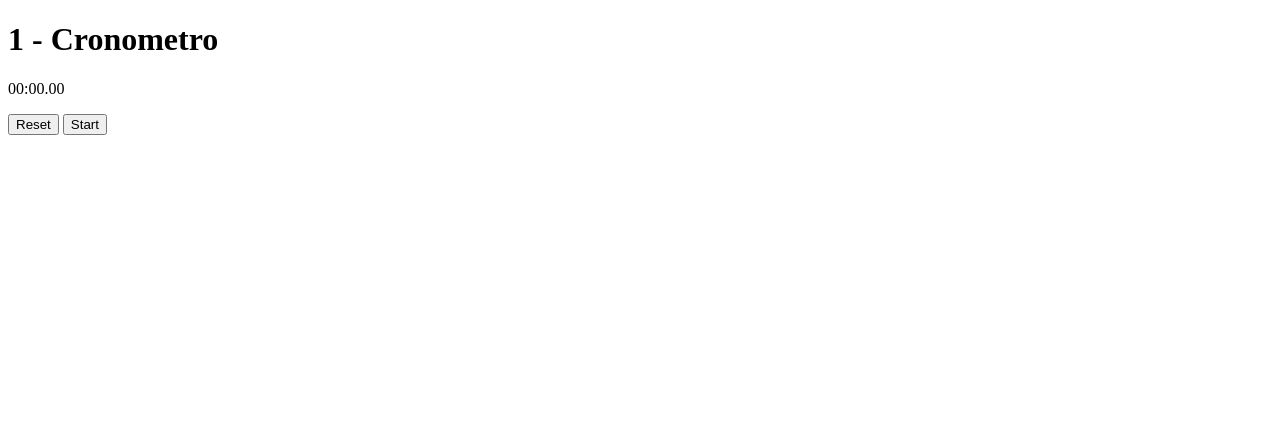
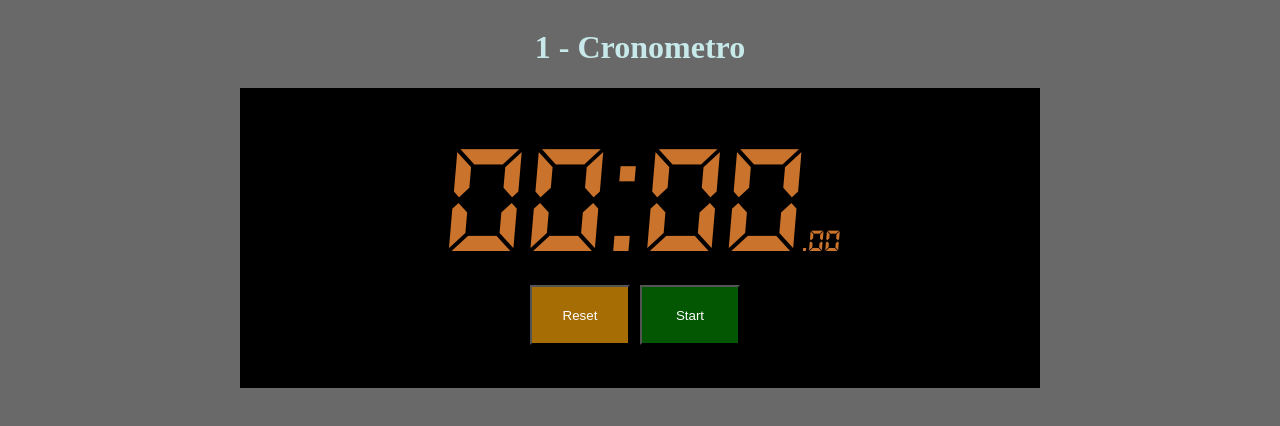
Before and after one commit to RFBruno/challenge-js, a plain HTML site: page index.html in a window 1280 px wide. Drawn offline with Linux system fonts and the light colour scheme.

Commit message:
layout update

```diff
--- a/index.html
+++ b/index.html
@@ -1,25 +1,28 @@
 <!DOCTYPE html>
 <html lang="en">
 <head>
+    <link rel="stylesheet" type="text/css  "href="./style.css">
     <meta charset="UTF-8">
     <meta http-equiv="X-UA-Compatible" content="IE=edge">
     <meta name="viewport" content="width=device-width, initial-scale=1.0">
     <title>Cronometro</title>
 </head>
 <body>
-    <h1>1 - Cronometro</h1>
 
-    <div class="fundo">
-        <div class= "tempo">
-        <p>00:00.00</p>
-        <p id ="tempo"></p>
+        <h1>1 - Cronometro</h1>
+        <div class="fundo">
+        <div class = "tempo row1">
+        <p id ="tempo">
+            <span>00:00</span>
+            <span class="mili">.00</span>
+        </p>
         </div>
 
-
-        <div class="Cronometro">
-            <button>Reset</button>
-            <button>Start</button>
-            </div>
+        <div class="Cronometro row2">
+        <button class = "btn reset">Reset</button>
+        <button class = "btn start">Start</button>
+        </div>
     </div>
+    <script>scr ="script.js"</script>
 </body>
 </html>
--- a/script.js
+++ b/script.js
@@ -0,0 +1 @@
+let setInterval =
--- a/style.css
+++ b/style.css
@@ -1,15 +1,30 @@
+@font-face {
+    font-family: "Fonte 007";
+    src: url("./DS-DIGIT.TTF");
+}
+h1{
+    color: rgb(200, 233, 233);
+}
+body{
+    display: flex;
+    justify-content:center;
+    flex-direction: column;
+    align-items: center;
+    background-color: dimgrey;
+}
+
 .fundo{
     display: flex;
     justify-content: center;
+    flex-direction: column;
     align-items: center;
 
-    width: 50%;
-    min-width: 400px;
-    height: 50%;
-    min-height: 400px;
+    width: 40%;
+    min-width: 800px;
+    min-height: 300px;
 
     background-color: black;
-    color: white;
+    color: rgb(202, 115, 44);
 }
 
 .row1{
@@ -19,9 +34,18 @@
 }
 
 .row1 #tempo{
-    font-size: 3rem;
+    font-size: 10rem;
+    font-family: "Fonte 007";
+    margin: 0px;
+    display: flex;
+    justify-content: center;
+    align-items:baseline;
 }
 
+#tempo .mili{
+    font-size: 2rem;
+
+}
 .row2{
     display: flex;
     justify-content: center;
@@ -29,16 +53,26 @@
 }
 
 .btn{
+    margin: 5px 10px 10px 0;
     width: 100px;
-    height: 100px;
+    height: 60px;
     color: white;
-    font-size: 2rem;
+    font-size: 0,5rem;
 }
 
 .reset{
     background-color: rgba(189, 125, 6, 0.877);
+   }
+.reset:hover{
+    background-color: rgb(75, 58, 14);
+    cursor: pointer;
 }
+
 
 .start{
     background-color: rgba(5, 110, 5, 0.795);
 }
+.start:hover{
+    background-color: rgba(44, 82, 44, 0.795);
+    cursor: pointer;
+}
```
Also changed, not shown: Cold Warm.otf (added), DS-DIGIT.TTF (added).
